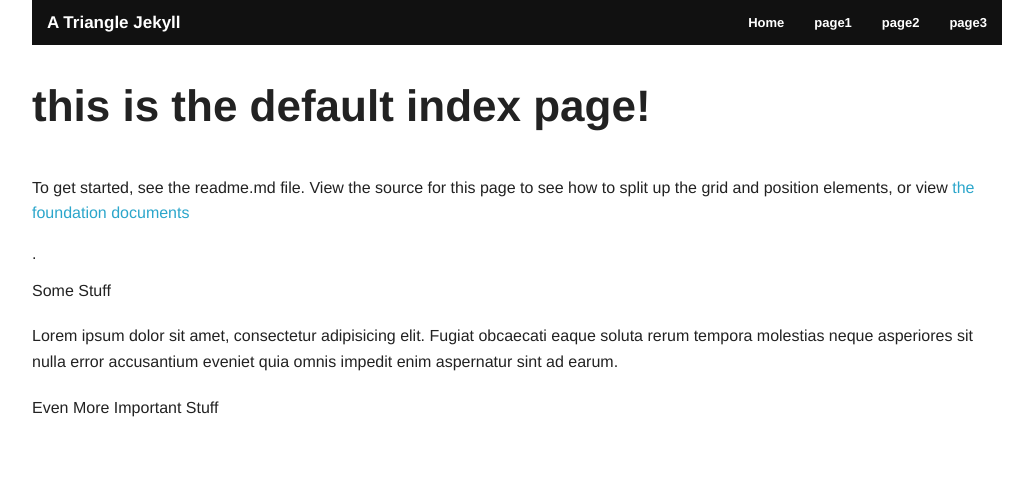
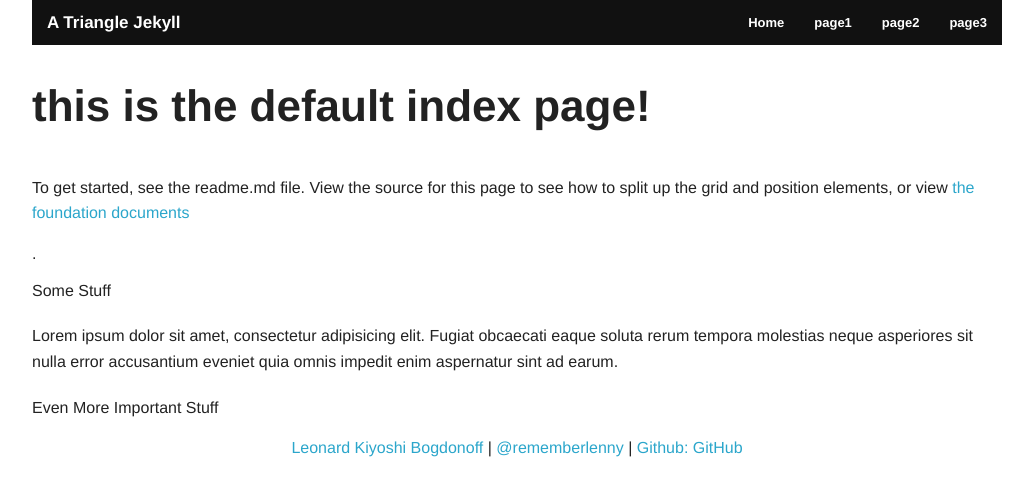
Before and after one commit to rememberlenny/Jekyll-Foundation-SASS, a Jekyll site: the page built from _source/index.html, in a window 1280 px wide. Shown: the top 496 px of the page, without its empty margins (123-1156 px from the left). Built offline with Jekyll 4.4.1, drawn with Linux system fonts in a browser that asks for light colours.

Commit message:
Added social media footer

```diff
--- a/_config.yml
+++ b/_config.yml
@@ -1,3 +1,7 @@
 title:       A Triangle Jekyll
+author:      Leonard Kiyoshi Bogdonoff
+linkedin:    http://www.linkedin.com/pub/leonard-bogdonoff/25/14b/8a6
+twitter:     rememberlenny
+github:      rememberlenny
 source:      ./_source
 destination: ./_site
--- /dev/null
+++ b/_source/_includes/footer.html
@@ -0,0 +1,4 @@
+<div class="row text-center">
+    <a href="{{ site.linkedin }}">{{ site.author }}</a> | <a href="http://twitter.com/{{ site.twitter }}">@{{ site.twitter }}</a> | <a href="http://github.com/{{ site.github }}">Github: {{ site.github }}</a>
+  </ul>
+</div>
--- a/_source/_layouts/default.html
+++ b/_source/_layouts/default.html
@@ -10,7 +10,7 @@
   <!-- Set the viewport width to device width for mobile -->
   <meta name="viewport" content="width=device-width" />
 
-  <title>{{ page.title }}</title>
+  <title>{{ site.title }}{{ page.title }}</title>
 
   <!-- CSS Files -->
   <link rel="stylesheet" href="assets/css/app.css">
@@ -37,7 +37,7 @@
 <!-- end wrapper -->
 </div>
 
-
+{% include footer.html %}
 
   <!-- End Whole-Body Div -->
   </div>
```
